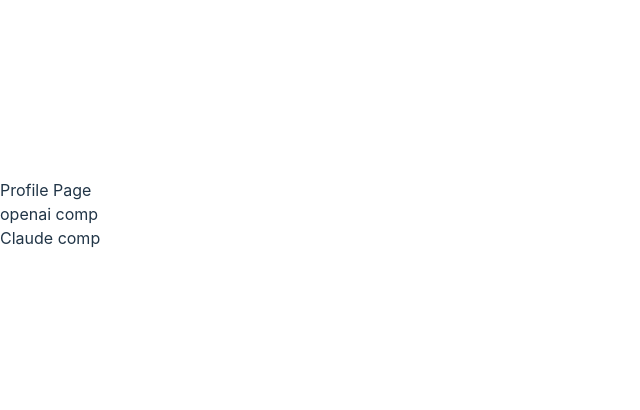
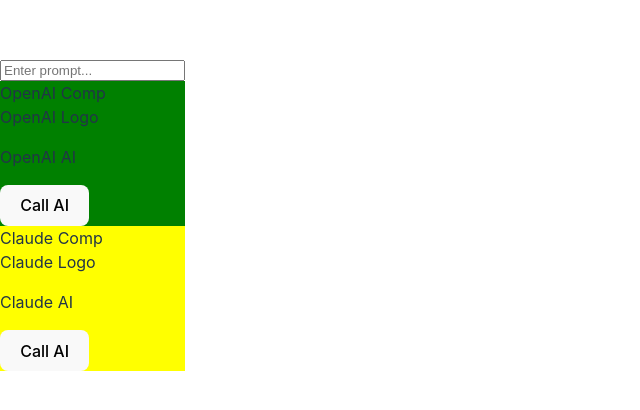
Before and after one commit to Daniel-Frederick/Branchly.ai, a React (Vite) app: page /profile in a window 1280 px wide. Shown: the part 186-596 px from the top of the page, without its empty margins (0-640 px from the left). Built offline with nearby package versions, Linux system fonts and the light colour scheme.

Commit message:
organizing

```diff
--- /dev/null
+++ b/src/components/ai/aiLists/aiLists.tsx
@@ -0,0 +1,49 @@
+import React from "react";
+import "./aiLists.css";
+
+interface AiInterface {
+  name: string;
+  call: () => void;
+  color: string;
+  logo: string;
+  active: boolean;
+}
+
+// Make this a Global variable
+const ais: AiInterface[] = [
+  {
+    name: "OpenAI",
+    call: () => {
+      console.log("returned OpenAI");
+    },
+    color: "green",
+    logo: "OpenAI Logo",
+    active: true,
+  },
+  {
+    name: "Claude",
+    call: () => {
+      console.log("returned Claude");
+    },
+    color: "yellow",
+    logo: "Claude Logo",
+    active: true,
+  },
+];
+
+const AiLists: React.FC = () => {
+  return (
+    <main>
+      {ais.map((ai) => (
+        <div key={ai.name} style={{ backgroundColor: ai.color }}>
+          <div className="header">{ai.name} Comp</div>
+          <div className="logo">{ai.logo}</div>
+          <p>{ai.name} AI</p>
+          <button onClick={ai.call}>Call AI</button>
+        </div>
+      ))}
+    </main>
+  );
+};
+
+export default AiLists;
--- a/src/components/ai/claude/claude.tsx
+++ /dev/null
@@ -1,8 +0,0 @@
-import React from "react";
-import "./claude.css";
-
-const Claude = () => {
-  return <div className="header">Claude comp</div>;
-};
-
-export default Claude;
--- a/src/components/ai/openai/openai.tsx
+++ /dev/null
@@ -1,8 +0,0 @@
-import React from "react";
-import "./openai.css";
-
-const Openai = () => {
-  return <div className="header">openai comp</div>;
-};
-
-export default Openai;
--- a/src/components/ai/profile.tsx
+++ b/src/components/ai/profile.tsx
@@ -2,13 +2,28 @@
 import "./profile.css";
 import Openai from "./openai/openai";
 import Claude from "./claude/claude";
+import AiLists from "./aiLists/aiLists";
 
 const Profile = () => {
+  // Make this similar UI to Claude
+
+  // This will be staticly defined at the bottom of the screen
+  // You will have the option to hide AI, which will display below prompt
+
+  // This will be able to hide the AI choices and you can choose to drag up the prompt to reveal your question history
+
+  // This will be a floating box
+
   return (
+    // This will be the header component with the buttons to enable or disable specfic ai
     <main>
-      <div className="header">Profile Page</div>
-      <Openai></Openai>
-      <Claude></Claude>
+      {/* Input Prompt */}
+      <input type="text" placeholder="Enter prompt..." />
+
+      {/* Select ai */}
+      <AiLists></AiLists>
+
+      {/* History */}
     </main>
   );
 };
```
Also changed, not shown: src/components/ai/aiLists/aiLists.css (added), src/components/ai/openai/openai.css (deleted).
